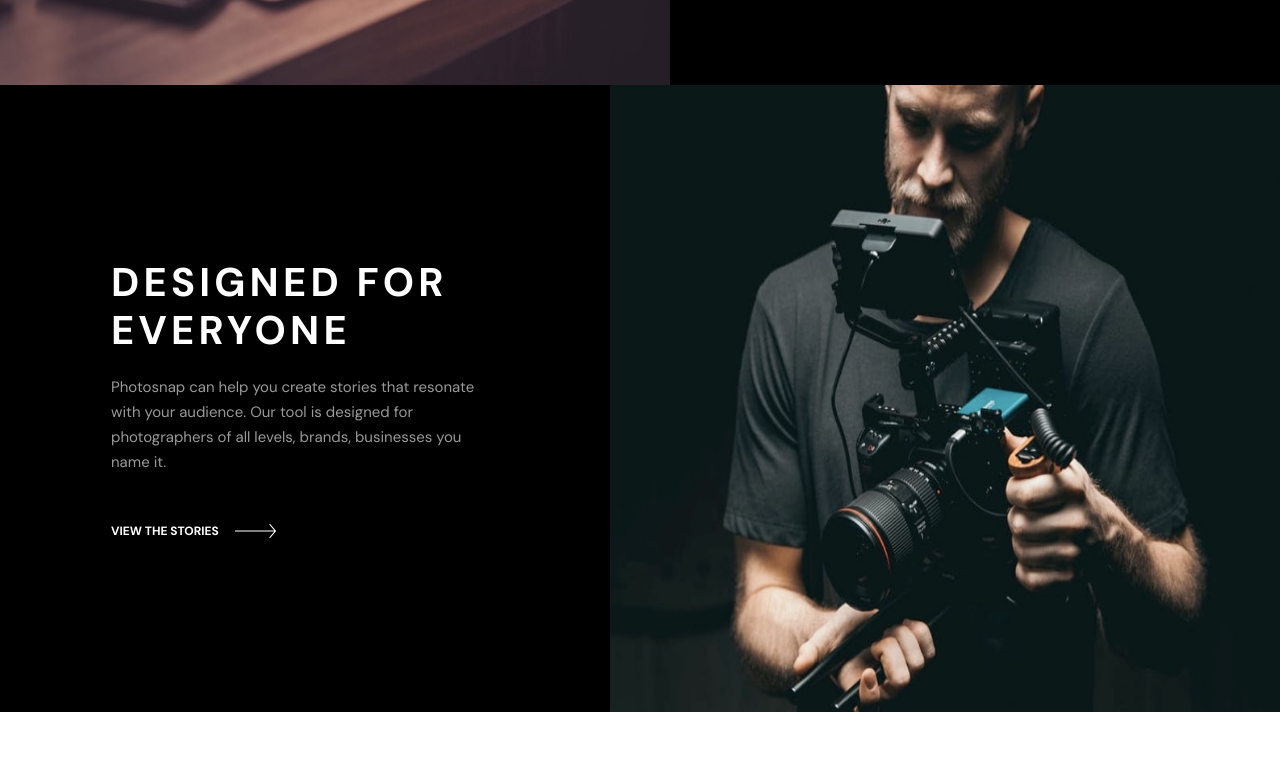
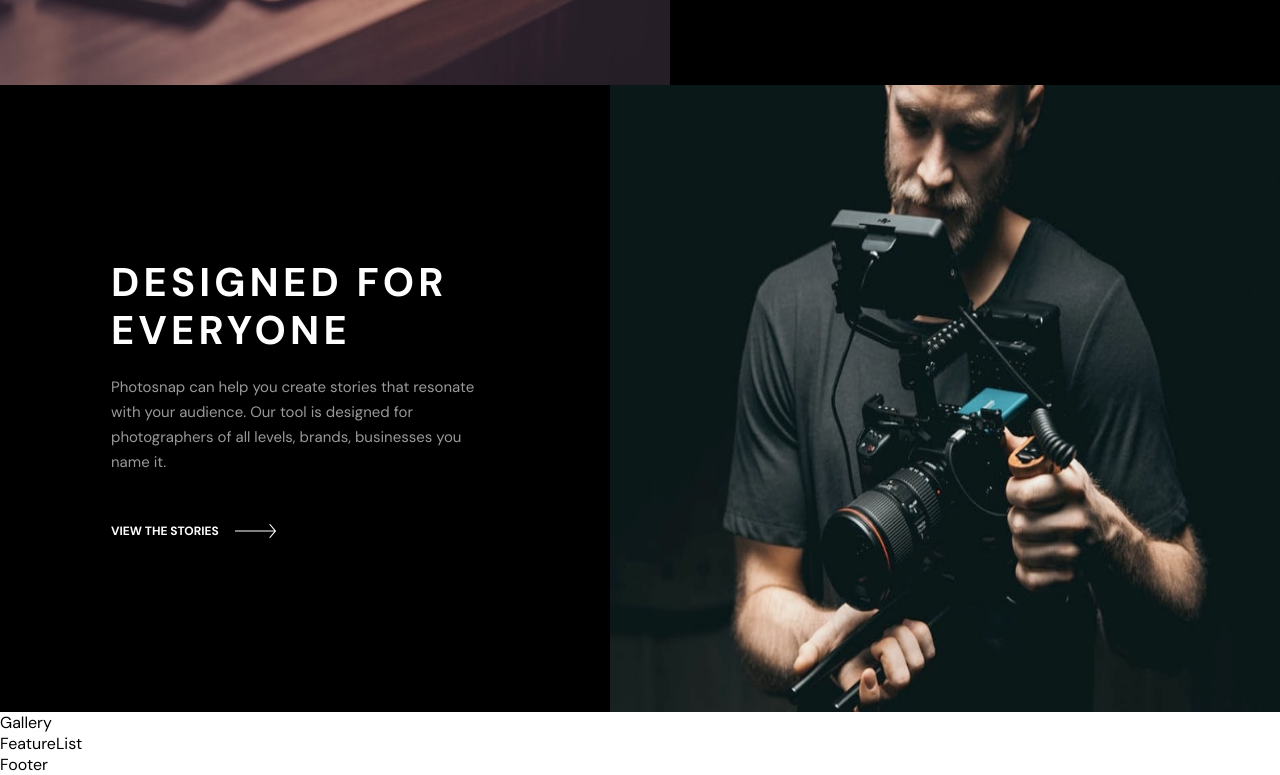
Before and after one commit to MrBeamer/photosnap, a React (Create React App) app: page / in a window 1280 px wide. Shown: the part 1312-2087 px from the top of the page. Before the commit the page ends 2029 px from the top, so only its background shows below. Built offline with nearby package versions, Linux system fonts and the light colour scheme.

Commit message:
addded footer, gallery, featurelist folders

```diff
--- a/src/App.js
+++ b/src/App.js
@@ -5,6 +5,7 @@ import Home from "./Pages/home/Home.jsx";
 import Stories from "./Pages/stories/Stories.jsx";
 import Features from "./Pages/features/Features.jsx";
 import Pricing from "./Pages/pricing/Pricing.jsx";
+import Footer from "./components/footer/Footer";
 
 function App() {
   return (
@@ -18,6 +19,7 @@ function App() {
         <Route path="/features" element={<Features />} />
         <Route path="/Pricing" element={<Pricing />} />
       </Routes>
+      <Footer />
     </div>
   );
 }
--- a/src/Pages/home/Home.jsx
+++ b/src/Pages/home/Home.jsx
@@ -1,9 +1,13 @@
 import InfoCard from "../../components/infoCard/InfoCard";
+import Gallery from "../../components/gallery/Gallery";
+import FeatureList from "../../components/featureList/FeatureList";
 
 export default function Home() {
   return (
     <main>
       <InfoCard />
+      <Gallery />
+      <FeatureList />
     </main>
   );
 }
--- /dev/null
+++ b/src/components/featureList/FeatureList.jsx
@@ -0,0 +1,5 @@
+import styles from "./featureList.module.css";
+
+export default function FeatureList() {
+  return <div className={styles.container}>FeatureList</div>;
+}
--- /dev/null
+++ b/src/components/footer/Footer.jsx
@@ -0,0 +1,5 @@
+import styles from "./footer.module.css";
+
+export default function Footer() {
+  return <footer className={styles.container}>Footer</footer>;
+}
--- /dev/null
+++ b/src/components/gallery/Gallery.jsx
@@ -0,0 +1,5 @@
+import styles from "./gallery.module.css";
+
+export default function Gallery() {
+  return <div className={styles.container}>Gallery</div>;
+}
```
Also changed, not shown: src/components/infoCard/infoCard.module copy.css (added, +65 -0 lines), src/components/infoCard/infoCard.module.css (+6 -66 lines), src/components/featureList/featureList.module.css (added), src/components/footer/footer.module.css (added), src/components/gallery/gallery.module.css (added), 1 other file (tests, documents, lock files or other folders).
